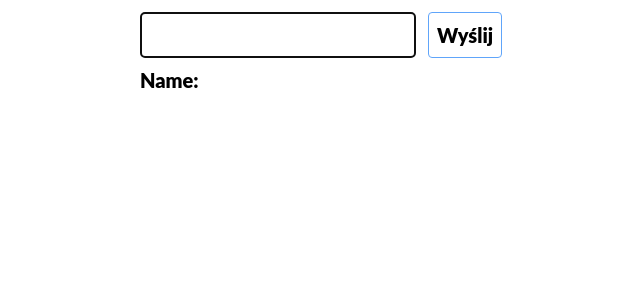
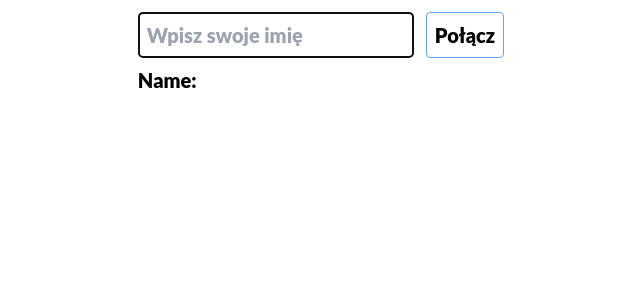
Before and after one commit to GrzegorzPacewicz/gj-chat, a React (Vite) app: page / in a window 1280 px wide. Shown: the top 300 px of the page, without its empty margins (319-959 px from the left). Built offline with nearby package versions, Linux system fonts and the light colour scheme.

Commit message:
Input name added

```diff
--- a/src/App.tsx
+++ b/src/App.tsx
@@ -7,7 +7,7 @@ function App() {
 
     const trimName = (name) => name.trim();
 
-    function handleSubmit(event) {
+        function handleSubmit(event) {
         event.preventDefault();
 
         const trimmedName = trimName(inputValue);
@@ -24,6 +24,9 @@ function App() {
         console.log('Imię (przycięte):', trimmedName);
     }
 
+    // const isSubmitDisabled = inputValue.trim().length === 0;
+
+
     return (
         <div className="p-1">
             <form className="flex gap-3 my-2" onSubmit={handleSubmit}>
@@ -32,13 +35,19 @@ function App() {
                     value={inputValue}
                     autoFocus
                     type="text"
+                    placeholder="Wpisz swoje imię"
                     onChange={(event) => {
                         setInputValue(event.target.value);
                         setError('');
                     }}
                 />
-                <button className="text-xl border-[1px] border-blue-400 rounded p-2 border-solid" type="submit">
-                    Wyślij
+                <button
+                    className="text-xl border-[1px] border-blue-400 rounded p-2 border-solid"
+                    type="submit"
+                    // disabled={isSubmitDisabled}
+                    >
+
+                    Połącz
                 </button>
             </form>
             {error && <p className="text-red-500">{error}</p>}
```
